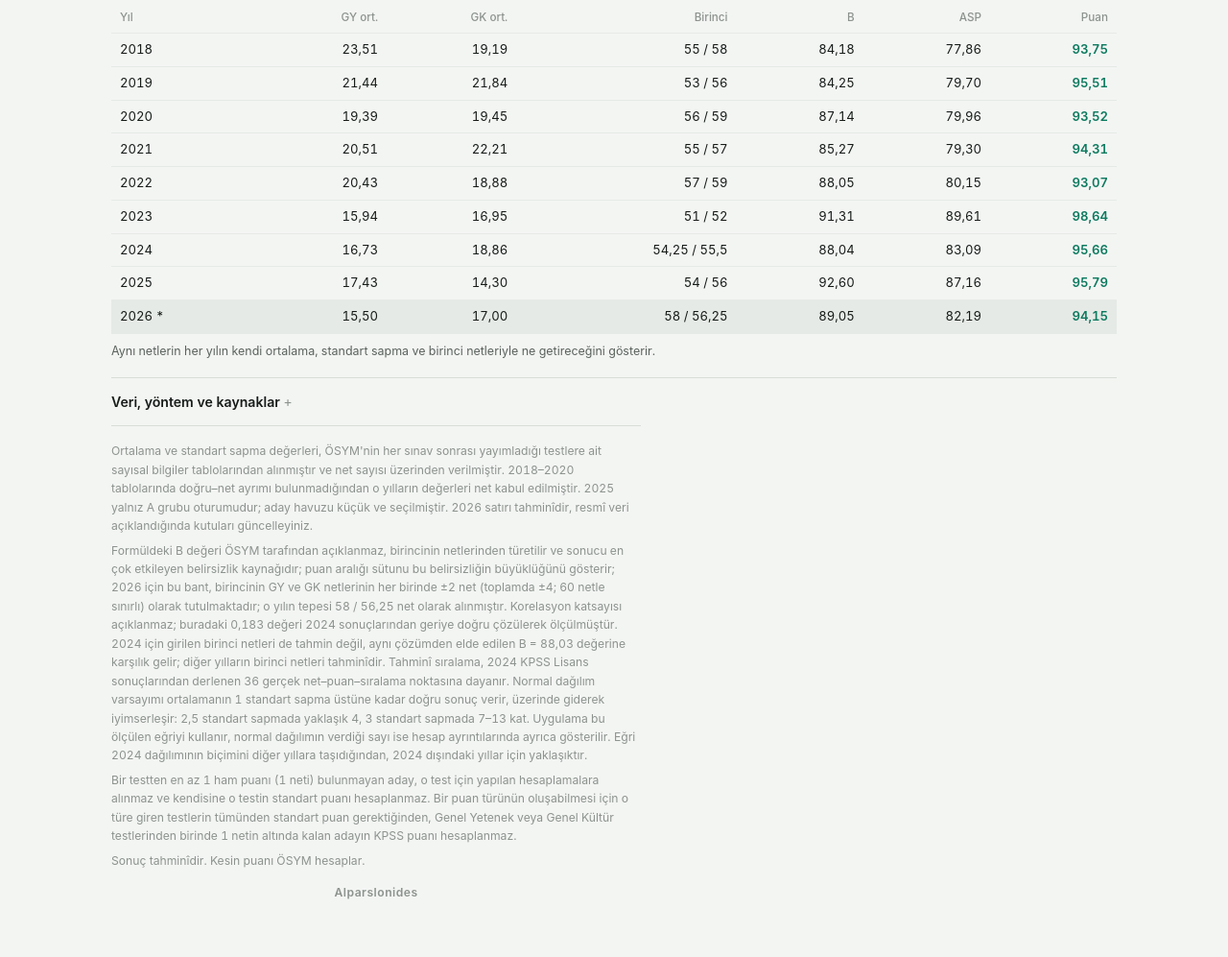
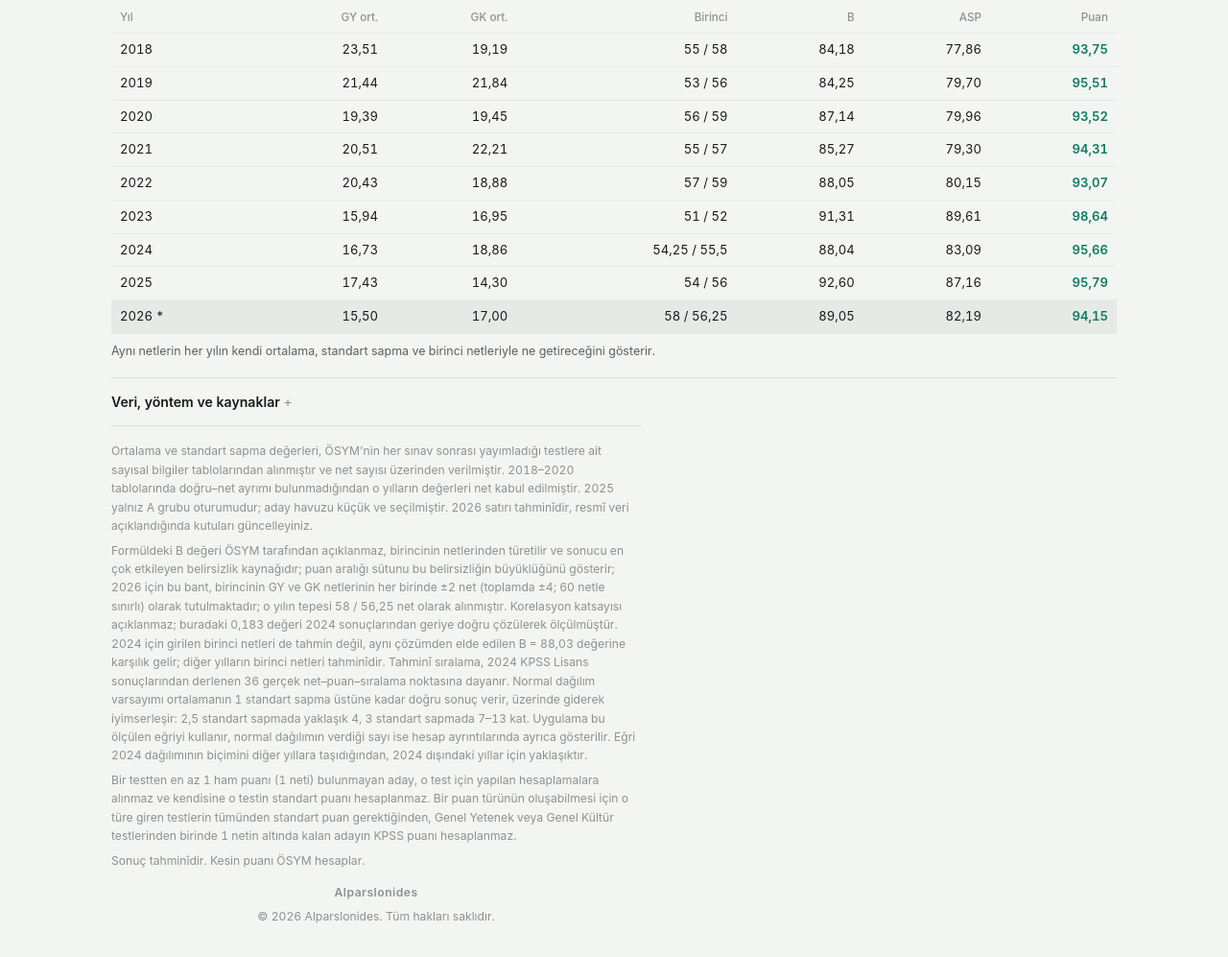
Before and after one commit to Alparslonides/kpss-puan, a plain HTML site: page index.html in a window 1280 px wide. Shown: the part 852-1849 px from the top of the page at 96% size. Before the commit the page ends 1823 px from the top, so only its background shows below. Drawn offline with Linux system fonts and the light colour scheme.

Commit message:
Add files via upload

```diff
--- a/index.html
+++ b/index.html
@@ -1,4 +1,6 @@
-<!doctype html><html><head><meta charset=utf8><meta name=viewport content="width=device-width,initial-scale=1,viewport-fit=cover"><style>:root{color-scheme:light;box-sizing:border-box;padding-top:env(safe-area-inset-top,0px);padding-bottom:env(safe-area-inset-bottom,0px)}html{scroll-padding-top:env(safe-area-inset-top,0px)}body{margin:0;padding:0;font:14px -apple-system,BlinkMacSystemFont,sans-serif;background:#faf9f5;color:#141413}img{max-width:100%}[hidden]:not([hidden=until-found i]){display:none!important}</style></head><body>
+<!doctype html>
+<!-- © 2026 Alparslonides. Tüm hakları saklıdır. -->
+<html><head><meta charset=utf8><meta name=viewport content="width=device-width,initial-scale=1,viewport-fit=cover"><style>:root{color-scheme:light;box-sizing:border-box;padding-top:env(safe-area-inset-top,0px);padding-bottom:env(safe-area-inset-bottom,0px)}html{scroll-padding-top:env(safe-area-inset-top,0px)}body{margin:0;padding:0;font:14px -apple-system,BlinkMacSystemFont,sans-serif;background:#faf9f5;color:#141413}img{max-width:100%}[hidden]:not([hidden=until-found i]){display:none!important}</style></head><body>
 <!DOCTYPE html>
 <html lang="tr">
 <head>
@@ -8,6 +10,8 @@
 <meta http-equiv="Cache-Control" content="no-cache, no-store, must-revalidate">
 <meta http-equiv="Pragma" content="no-cache">
 <meta http-equiv="Expires" content="0">
+<meta name="author" content="Alparslonides">
+<meta name="copyright" content="© 2026 Alparslonides. Tüm hakları saklıdır.">
 <title>KPSS Puan Hesaplayıcı</title>
 <style>
 :root{
@@ -920,6 +924,7 @@ footer p+p{margin-top:6px}
   <p>Bir testten en az 1 ham puanı (1 neti) bulunmayan aday, o test için yapılan hesaplamalara alınmaz ve kendisine o testin standart puanı hesaplanmaz. Bir puan türünün oluşabilmesi için o türe giren testlerin tümünden standart puan gerektiğinden, Genel Yetenek veya Genel Kültür testlerinden birinde 1 netin altında kalan adayın KPSS puanı hesaplanmaz.</p>
   <p>Sonuç tahminîdir. Kesin puanı ÖSYM hesaplar.</p>
   <p style="margin-top:14px;text-align:center;font-weight:600;letter-spacing:.04em">Alparslonides</p>
+  <p style="margin-top:6px;text-align:center">© 2026 Alparslonides. Tüm hakları saklıdır.</p>
 </footer>
 
 </div>
```
